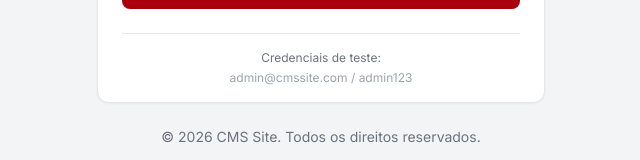
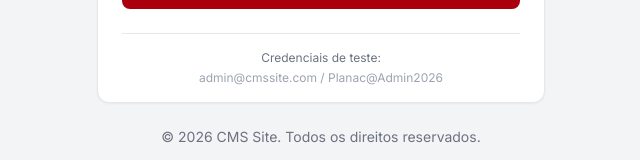
Before and after one commit to Ropetr/cms-site, a React (Vite) app in the folder admin/: page /login in a window 1280 px wide. Shown: the part 477-637 px from the top of the page, without its empty margins (319-959 px from the left). Built offline with nearby package versions, Linux system fonts and the light colour scheme; no server answers.

Commit message:
fix(admin): atualizar credenciais de teste na tela de login

```diff
--- a/admin/src/pages/LoginPage.jsx
+++ b/admin/src/pages/LoginPage.jsx
@@ -103,7 +103,7 @@ export default function LoginPage() {
                 Credenciais de teste:
               </p>
               <p className="text-xs text-gray-400 text-center mt-1">
-                admin@cmssite.com / admin123
+                admin@cmssite.com / Planac@Admin2026
               </p>
             </div>
           </CardBody>
```
